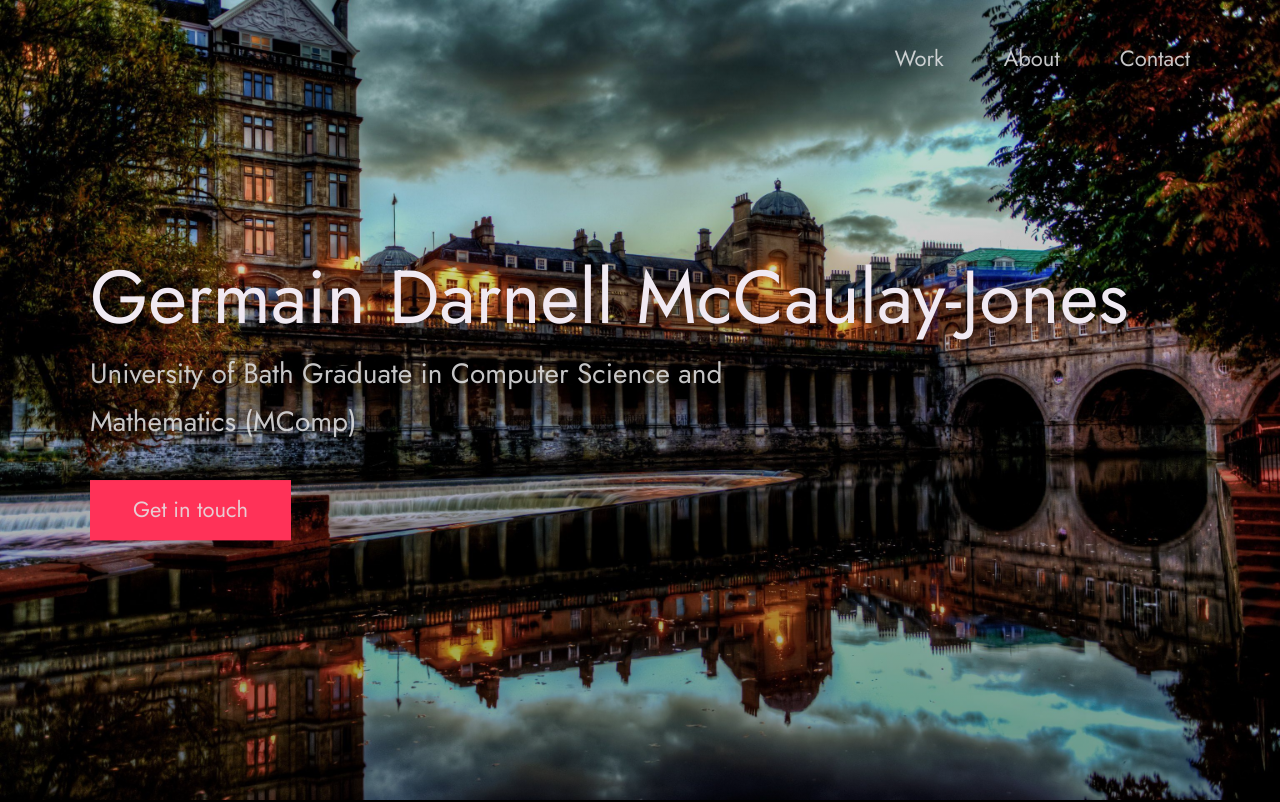
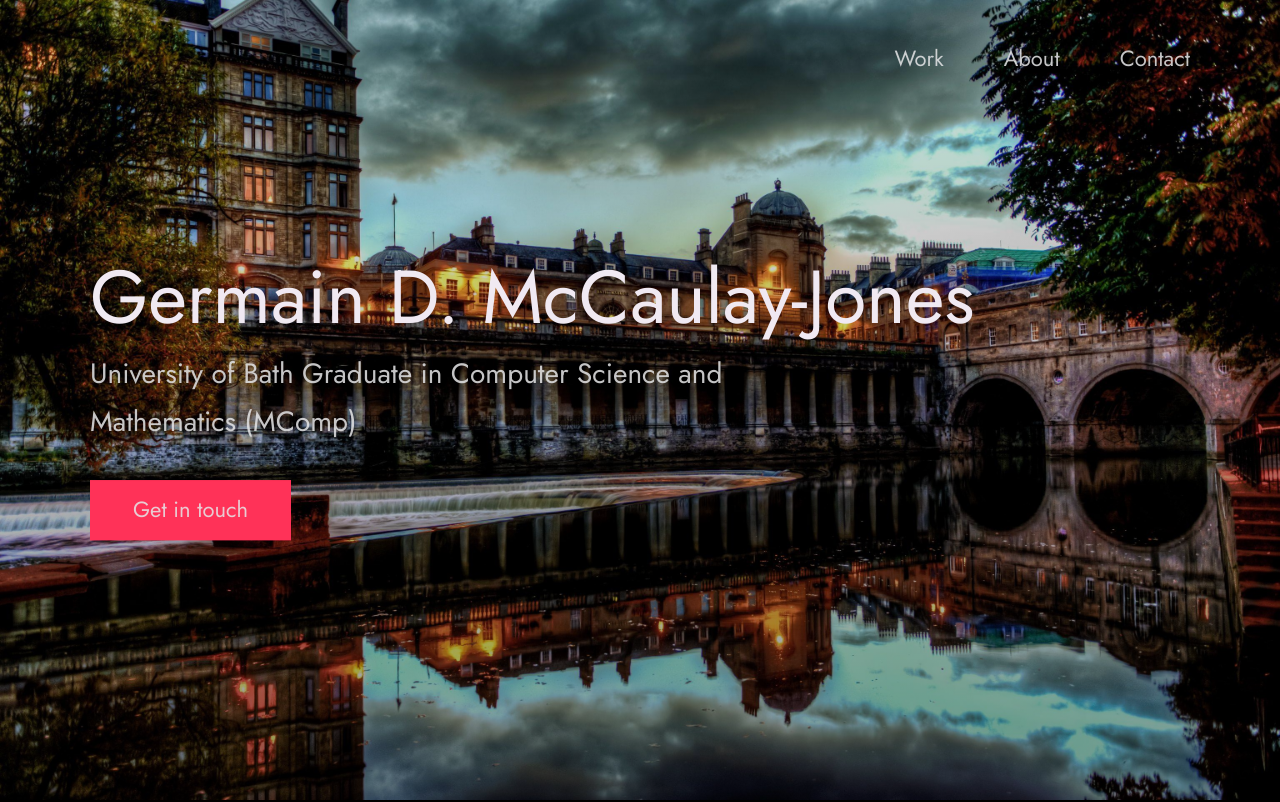
Before and after one commit to G-Baudelaire/G-Baudelaire.github.io, a plain HTML site: page index.html in a window 1280 px wide. Shown: the top 802 px of the page. Drawn offline with Linux system fonts and the light colour scheme.

Commit message:
Update index.html

```diff
--- a/index.html
+++ b/index.html
@@ -35,7 +35,7 @@
   <div class="header__text-box row">
     <div class="header__text">
       <h1 class="heading-primary">
-        <span>Germain Darnell McCaulay-Jones</span>
+        <span>Germain D. McCaulay-Jones</span>
       </h1>
       <!-- Put a small paragraph about yourself -->
       <p>University of Bath Graduate in Computer Science and Mathematics (MComp)</p>
```
